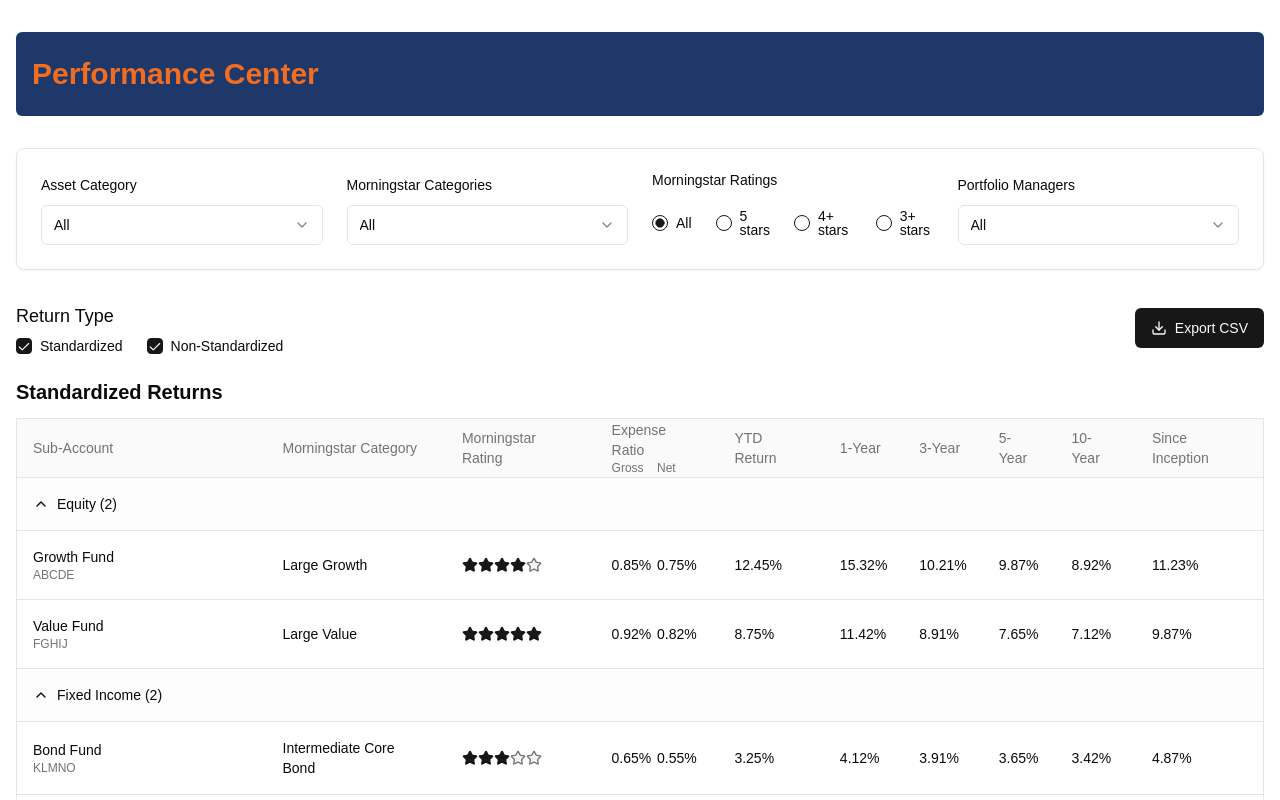
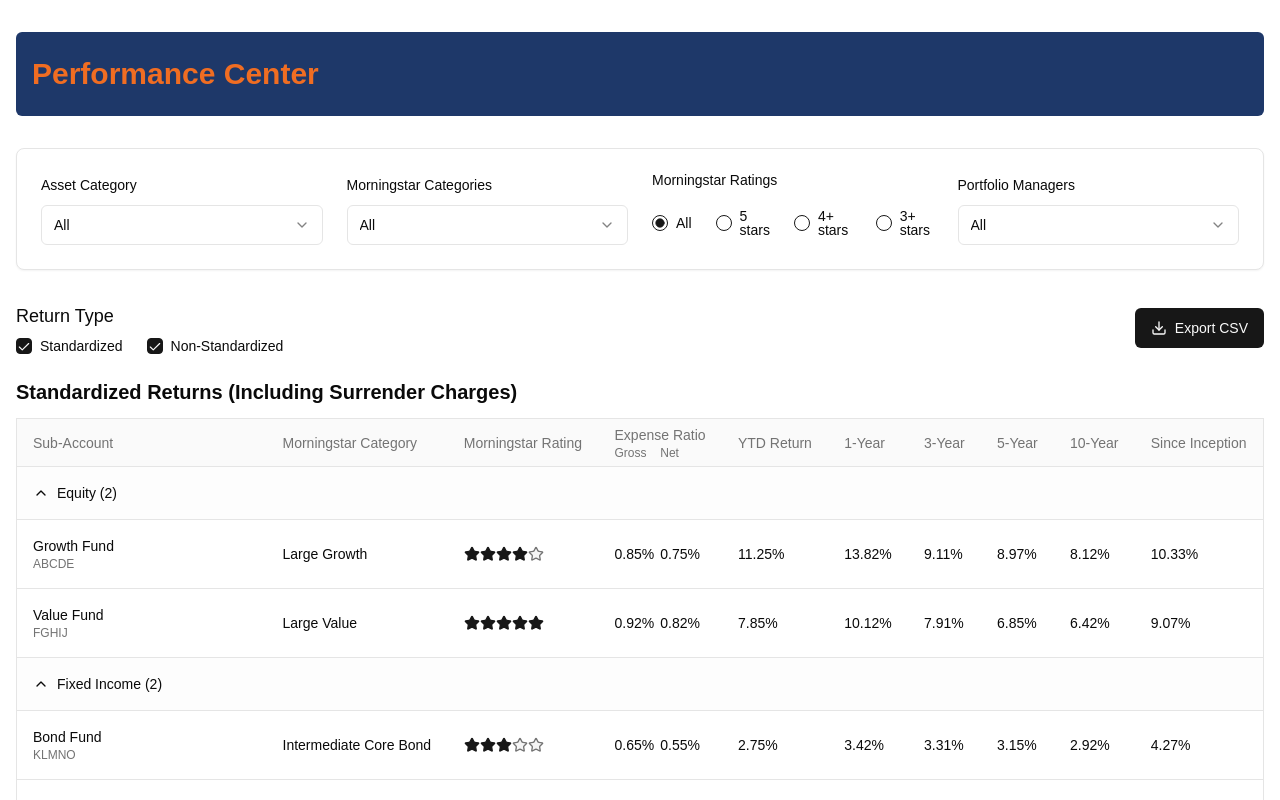
Before and after one commit to okerules/performance_center, a Next.js app: page / in a window 1280 px wide. Shown: the top 800 px of the page. Built offline with nearby package versions, Linux system fonts and the light colour scheme; a web font is replaced by a local one.

Commit message:
feat: restructure fund returns for standardized vs non-standardized scenarios
Add surrender charges field and update rendering logic for performance display

Co-authored-by: Dennis Meyer <7468846+okerules@users.noreply.github.com>

```diff
--- a/components/performance-center.tsx
+++ b/components/performance-center.tsx
@@ -1,6 +1,6 @@
 "use client"
 
-import { useState, useEffect } from "react"
+import { useState, useEffect, Fragment } from "react"
 import { ChevronDown, ChevronUp, Download } from "lucide-react"
 import { Card, CardContent } from "@/components/ui/card"
 import { Select, SelectContent, SelectItem, SelectTrigger, SelectValue } from "@/components/ui/select"
@@ -19,7 +19,7 @@ const unbounded = Unbounded({
   display: "swap",
 })
 
-// Mock data structure with portfolio managers
+// Mock data structure with portfolio managers and separate standardized/non-standardized returns
 const assetCategories = [
   {
     id: 1,
@@ -39,7 +39,22 @@ const assetCategories = [
           gross: 0.85,
           net: 0.75,
         },
-        returns: {
+        surrenderCharges: {
+          year1: 5.0,
+          year3: 4.0,
+          year5: 3.0,
+          year7: 2.0,
+          year9: 1.0,
+        },
+        standardizedReturns: {
+          ytd: 11.25,
+          year1: 13.82,
+          year3: 9.11,
+          year5: 8.97,
+          year10: 8.12,
+          sinceInception: 10.33,
+        },
+        nonStandardizedReturns: {
           ytd: 12.45,
           year1: 15.32,
           year3: 10.21,
@@ -61,7 +76,22 @@ const assetCategories = [
           gross: 0.92,
           net: 0.82,
         },
-        returns: {
+        surrenderCharges: {
+          year1: 5.0,
+          year3: 4.0,
+          year5: 3.0,
+          year7: 2.0,
+          year9: 1.0,
+        },
+        standardizedReturns: {
+          ytd: 7.85,
+          year1: 10.12,
+          year3: 7.91,
+          year5: 6.85,
+          year10: 6.42,
+          sinceInception: 9.07,
+        },
+        nonStandardizedReturns: {
           ytd: 8.75,
           year1: 11.42,
           year3: 8.91,
@@ -90,7 +120,22 @@ const assetCategories = [
           gross: 0.65,
           net: 0.55,
         },
-        returns: {
+        surrenderCharges: {
+          year1: 4.0,
+          year3: 3.0,
+          year5: 2.0,
+          year7: 1.0,
+          year9: 0.5,
+        },
+        standardizedReturns: {
+          ytd: 2.75,
+          year1: 3.42,
+          year3: 3.31,
+          year5: 3.15,
+          year10: 2.92,
+          sinceInception: 4.27,
+        },
+        nonStandardizedReturns: {
           ytd: 3.25,
           year1: 4.12,
           year3: 3.91,
@@ -112,7 +157,22 @@ const assetCategories = [
           gross: 0.78,
           net: 0.68,
         },
-        returns: {
+        surrenderCharges: {
+          year1: 4.0,
+          year3: 3.0,
+          year5: 2.0,
+          year7: 1.0,
+          year9: 0.5,
+        },
+        standardizedReturns: {
+          ytd: 4.95,
+          year1: 6.52,
+          year3: 5.41,
+          year5: 5.17,
+          year10: 4.72,
+          sinceInception: 5.33,
+        },
+        nonStandardizedReturns: {
           ytd: 5.75,
           year1: 7.42,
           year3: 6.21,
@@ -141,7 +201,22 @@ const assetCategories = [
           gross: 0.95,
           net: 0.85,
         },
-        returns: {
+        surrenderCharges: {
+          year1: 5.5,
+          year3: 4.5,
+          year5: 3.5,
+          year7: 2.5,
+          year9: 1.5,
+        },
+        standardizedReturns: {
+          ytd: 6.35,
+          year1: 8.02,
+          year3: 7.01,
+          year5: 6.35,
+          year10: 6.12,
+          sinceInception: 7.57,
+        },
+        nonStandardizedReturns: {
           ytd: 7.25,
           year1: 9.12,
           year3: 7.91,
@@ -163,7 +238,22 @@ const assetCategories = [
           gross: 0.98,
           net: 0.88,
         },
-        returns: {
+        surrenderCharges: {
+          year1: 5.5,
+          year3: 4.5,
+          year5: 3.5,
+          year7: 2.5,
+          year9: 1.5,
+        },
+        standardizedReturns: {
+          ytd: 3.95,
+          year1: 5.52,
+          year3: 4.41,
+          year5: 4.17,
+          year10: 3.72,
+          sinceInception: 5.13,
+        },
+        nonStandardizedReturns: {
           ytd: 4.75,
           year1: 6.42,
           year3: 5.21,
@@ -273,12 +363,18 @@ export default function PerformanceCenter() {
       "Morningstar Rating",
       "Gross Expense Ratio",
       "Net Expense Ratio",
-      "YTD Return",
-      "1-Year Return",
-      "3-Year Return",
-      "5-Year Return",
-      "10-Year Return",
-      "Since Inception Return",
+      "Standardized YTD Return",
+      "Standardized 1-Year Return",
+      "Standardized 3-Year Return",
+      "Standardized 5-Year Return",
+      "Standardized 10-Year Return",
+      "Standardized Since Inception Return",
+      "Non-Standardized YTD Return",
+      "Non-Standardized 1-Year Return",
+      "Non-Standardized 3-Year Return",
+      "Non-Standardized 5-Year Return",
+      "Non-Standardized 10-Year Return",
+      "Non-Standardized Since Inception Return",
       "Portfolio Managers",
     ]
 
@@ -296,12 +392,18 @@ export default function PerformanceCenter() {
           fund.morningStar.rating.toString(),
           fund.expense.gross.toFixed(2) + "%",
           fund.expense.net.toFixed(2) + "%",
-          fund.returns.ytd.toFixed(2) + "%",
-          fund.returns.year1.toFixed(2) + "%",
-          fund.returns.year3.toFixed(2) + "%",
-          fund.returns.year5.toFixed(2) + "%",
-          fund.returns.year10.toFixed(2) + "%",
-          fund.returns.sinceInception.toFixed(2) + "%",
+          fund.standardizedReturns.ytd.toFixed(2) + "%",
+          fund.standardizedReturns.year1.toFixed(2) + "%",
+          fund.standardizedReturns.year3.toFixed(2) + "%",
+          fund.standardizedReturns.year5.toFixed(2) + "%",
+          fund.standardizedReturns.year10.toFixed(2) + "%",
+          fund.standardizedReturns.sinceInception.toFixed(2) + "%",
+          fund.nonStandardizedReturns.ytd.toFixed(2) + "%",
+          fund.nonStandardizedReturns.year1.toFixed(2) + "%",
+          fund.nonStandardizedReturns.year3.toFixed(2) + "%",
+          fund.nonStandardizedReturns.year5.toFixed(2) + "%",
+          fund.nonStandardizedReturns.year10.toFixed(2) + "%",
+          fund.nonStandardizedReturns.sinceInception.toFixed(2) + "%",
           fund.portfolioManagers.join("; "),
         ]
 
@@ -341,7 +443,9 @@ export default function PerformanceCenter() {
     return (
       <div className="overflow-x-auto mb-8">
         <h2 className="text-xl font-semibold mb-3">
-          {isStandardized ? "Standardized Returns" : "Non-Standardized Returns"}
+          {isStandardized
+            ? "Standardized Returns (Including Surrender Charges)"
+            : "Non-Standardized Returns (Excluding Surrender Charges)"}
         </h2>
         <Table className="border">
           <TableHeader>
@@ -366,9 +470,8 @@ export default function PerformanceCenter() {
           </TableHeader>
           <TableBody>
             {filteredCategories.map((category) => (
-              <>
+              <Fragment key={`category-${category.id}`}>
                 <TableRow
-                  key={category.id}
                   className="bg-muted/20 cursor-pointer hover:bg-muted/30"
                   onClick={() => toggleCategory(category.id)}
                 >
@@ -385,7 +488,7 @@ export default function PerformanceCenter() {
                 </TableRow>
                 {category.expanded &&
                   category.funds.map((fund) => (
-                    <TableRow key={fund.id}>
+                    <TableRow key={`fund-${fund.id}`}>
                       <TableCell>
                         <div className="font-medium">{fund.name}</div>
                         <div className="text-xs text-muted-foreground">{fund.number}</div>
@@ -400,17 +503,39 @@ export default function PerformanceCenter() {
                           <span className="w-1/2">{fund.expense.net}%</span>
                         </div>
                       </TableCell>
-                      <TableCell>{formatPercent(fund.returns.ytd)}</TableCell>
-                      <TableCell>{formatPercent(fund.returns.year1)}</TableCell>
-                      <TableCell className="hidden md:table-cell">{formatPercent(fund.returns.year3)}</TableCell>
-                      <TableCell className="hidden md:table-cell">{formatPercent(fund.returns.year5)}</TableCell>
-                      <TableCell className="hidden lg:table-cell">{formatPercent(fund.returns.year10)}</TableCell>
+                      <TableCell>
+                        {formatPercent(isStandardized ? fund.standardizedReturns.ytd : fund.nonStandardizedReturns.ytd)}
+                      </TableCell>
+                      <TableCell>
+                        {formatPercent(
+                          isStandardized ? fund.standardizedReturns.year1 : fund.nonStandardizedReturns.year1,
+                        )}
+                      </TableCell>
+                      <TableCell className="hidden md:table-cell">
+                        {formatPercent(
+                          isStandardized ? fund.standardizedReturns.year3 : fund.nonStandardizedReturns.year3,
+                        )}
+                      </TableCell>
+                      <TableCell className="hidden md:table-cell">
+                        {formatPercent(
+                          isStandardized ? fund.standardizedReturns.year5 : fund.nonStandardizedReturns.year5,
+                        )}
+                      </TableCell>
                       <TableCell className="hidden lg:table-cell">
-                        {formatPercent(fund.returns.sinceInception)}
+                        {formatPercent(
+                          isStandardized ? fund.standardizedReturns.year10 : fund.nonStandardizedReturns.year10,
+                        )}
+                      </TableCell>
+                      <TableCell className="hidden lg:table-cell">
+                        {formatPercent(
+                          isStandardized
+                            ? fund.standardizedReturns.sinceInception
+                            : fund.nonStandardizedReturns.sinceInception,
+                        )}
                       </TableCell>
                     </TableRow>
                   ))}
-              </>
+              </Fragment>
             ))}
           </TableBody>
         </Table>
@@ -546,6 +671,14 @@ export default function PerformanceCenter() {
 
       <div className="mt-4 text-sm text-muted-foreground">
         <p>Performance data as of 04/30/2025. Past performance is not a guarantee of future results.</p>
+        <p className="mt-2">
+          <strong>Standardized Returns:</strong> Include the effect of applicable surrender charges (contingent deferred
+          sales charges) that would apply if you terminated your contract at the end of the applicable time period.
+        </p>
+        <p className="mt-1">
+          <strong>Non-Standardized Returns:</strong> Do not include the effect of surrender charges. If surrender
+          charges were included, returns would be lower.
+        </p>
       </div>
     </div>
   )
```
